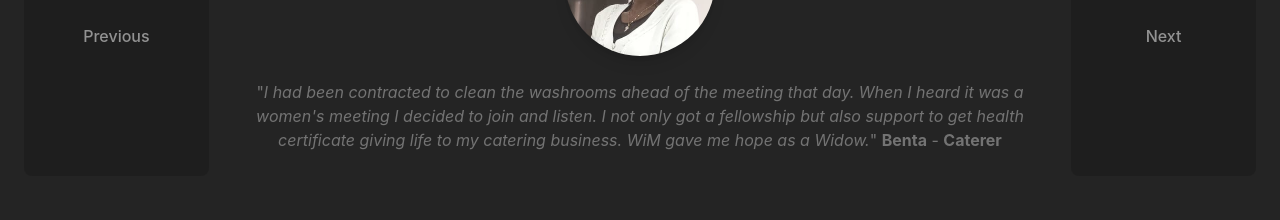
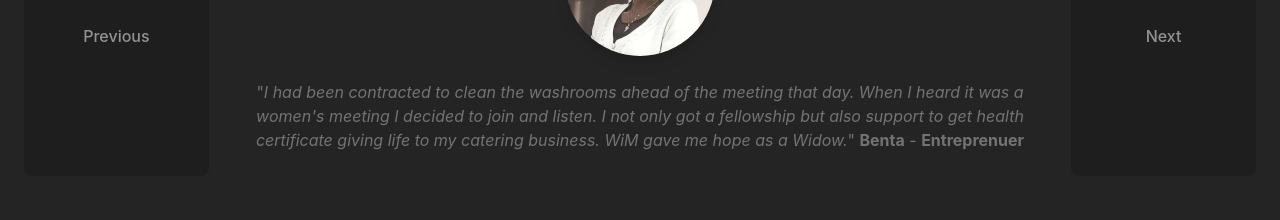
Before and after one commit to NewtonMutugi/wim-site, a React (Vite) app: page / in a window 1280 px wide. Shown: the part 2100-2320 px from the top of the page. Built offline with nearby package versions, Linux system fonts and the light colour scheme; what tailwindcss-animated would draw is missing.

Commit message:
Changed title testimony

```diff
--- a/src/components/TestimonialsCarousel.jsx
+++ b/src/components/TestimonialsCarousel.jsx
@@ -13,7 +13,7 @@ const TestimonialsCarousel = () => {
     },
     {
       name: 'Benta',
-      role: 'Caterer',
+      role: 'Entreprenuer',
       text: "I had been contracted to clean the washrooms ahead of the meeting that day. When I heard it was a women's meeting I decided to join and listen.  I not only got a fellowship but also support to get health certificate giving life to my catering business. WiM gave me hope as a Widow.",
       avatar: wim_6,
     },
```
